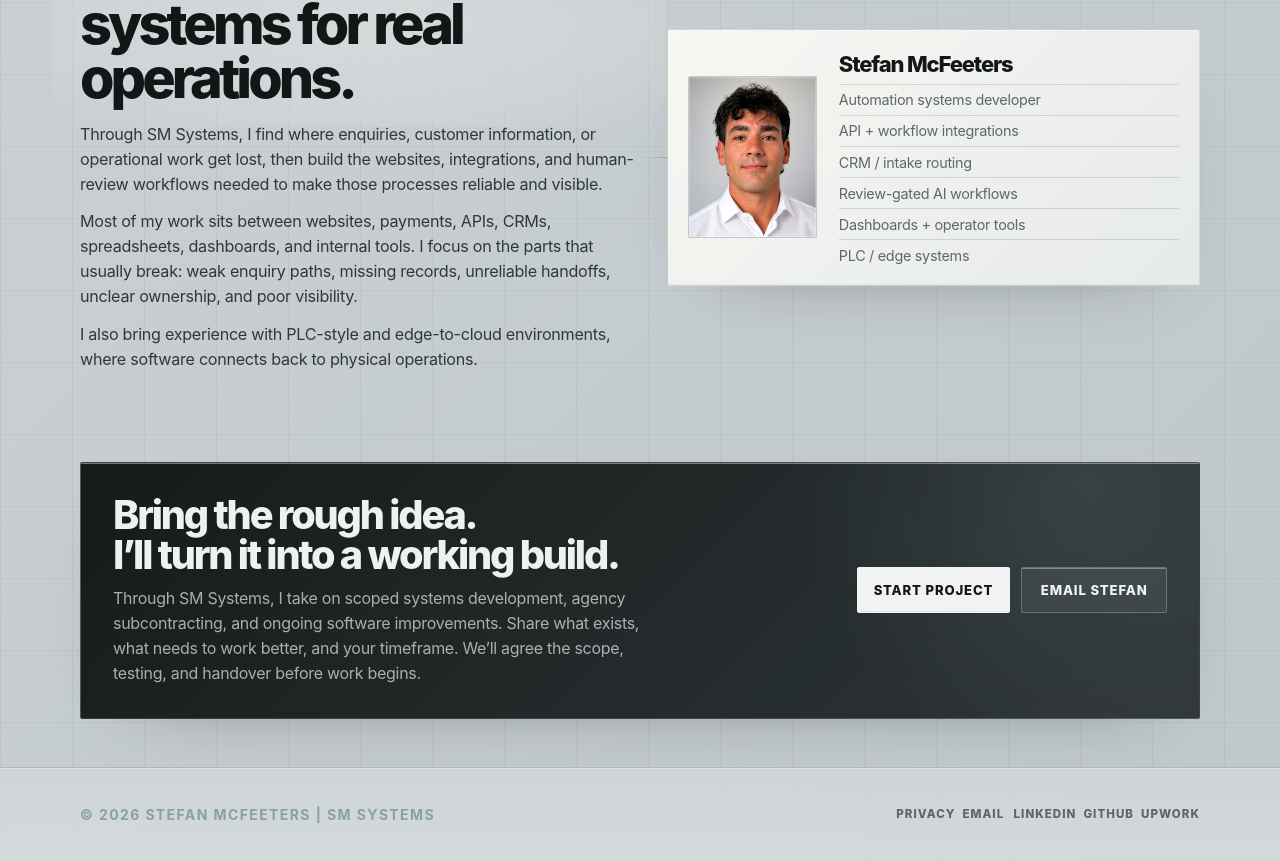
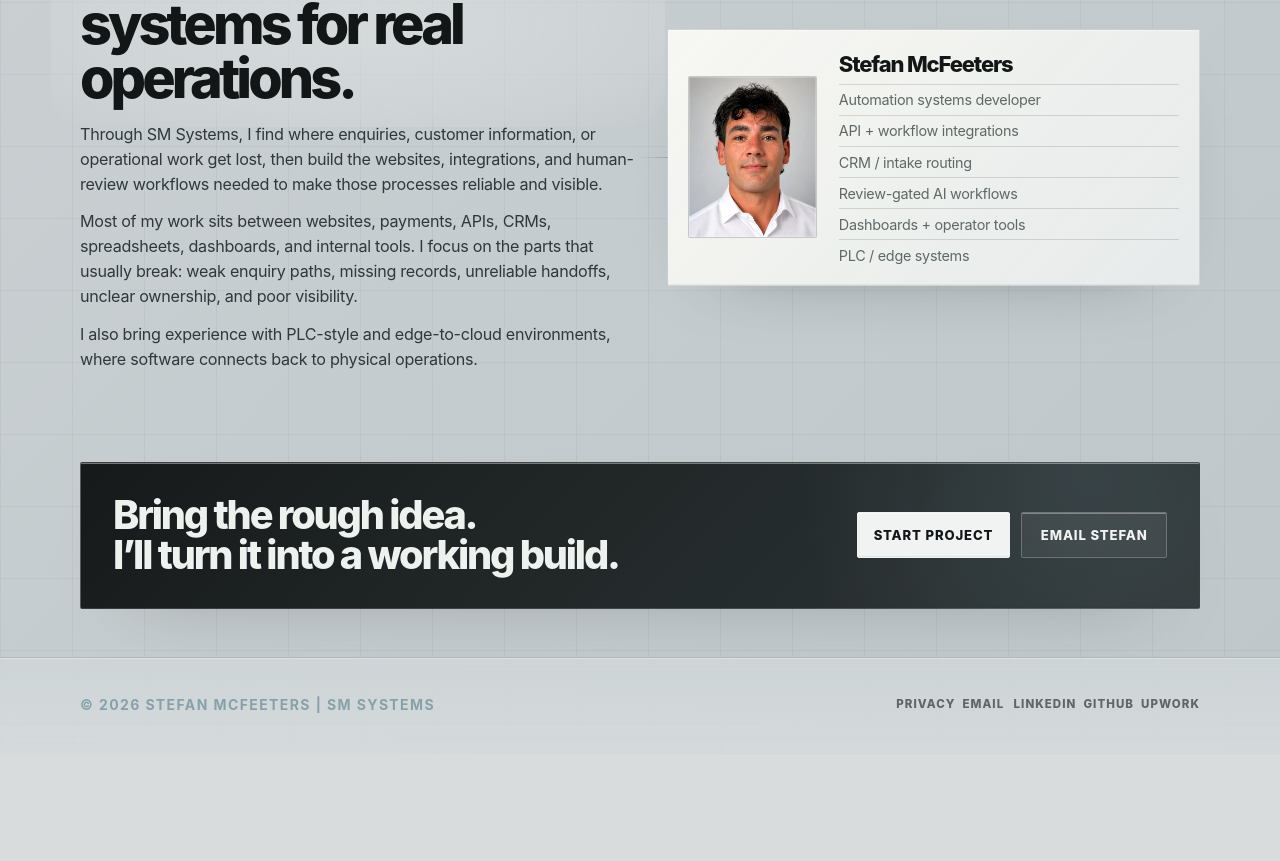
Before and after one commit to stefan-mcf/smsystems.au, a Next.js app: page / in a window 1280 px wide. Shown: the part 3813-4674 px from the top of the page. After the commit the page ends 4568 px from the top, so only its background shows below. Built offline with nearby package versions, Linux system fonts and the light colour scheme.

Commit message:
Restore original contact CTA at owner request

```diff
--- a/app/page.tsx
+++ b/app/page.tsx
@@ -115,7 +115,6 @@ export default function HomePage() {
         <CtaSection
           eyebrow="Contact"
           title={siteMeta.finalCta.title}
-          body={siteMeta.finalCta.body}
           primary={siteMeta.finalCta.primary}
           secondary={siteMeta.finalCta.secondary}
         />
--- a/content/site.ts
+++ b/content/site.ts
@@ -68,8 +68,6 @@ export const siteMeta = {
   },
   finalCta: {
     title: 'Bring the rough idea.\nI’ll turn it into a working build.',
-    body:
-      'Through SM Systems, I take on scoped systems development, agency subcontracting, and ongoing software improvements. Share what exists, what needs to work better, and your timeframe. We’ll agree the scope, testing, and handover before work begins.',
     primary: { label: 'Start project', href: '/#project-enquiry' },
     secondary: { label: 'Email Stefan', href: workflowDiagnosisMailto },
   },
```
